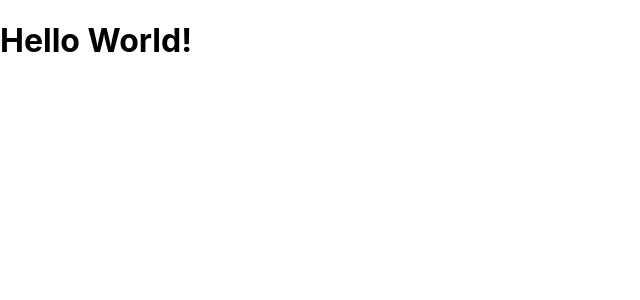
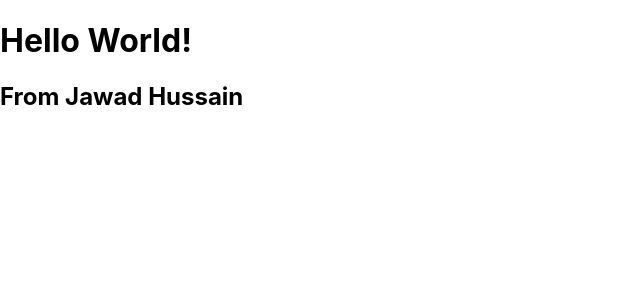
Before and after one commit to jawadd/react-projects, a React (Create React App) app: page / in a window 1280 px wide. Shown: the top 300 px of the page, without its empty margins (0-640 px from the left). Built offline with nearby package versions, Linux system fonts and the light colour scheme.

Commit message:
Render multiple elements

```diff
--- a/src/App.js
+++ b/src/App.js
@@ -1,9 +1,14 @@
 import logo from './logo.svg';
 import './App.css';
+import React  from 'react';
 
 function App() {
   return (
-   <h1>Hello World!</h1>
+<React.Fragment>
+  <h1>Hello World!</h1>
+   <h2>From Jawad Hussain</h2>
+   </React.Fragment>
+
 
   );
 }
```
